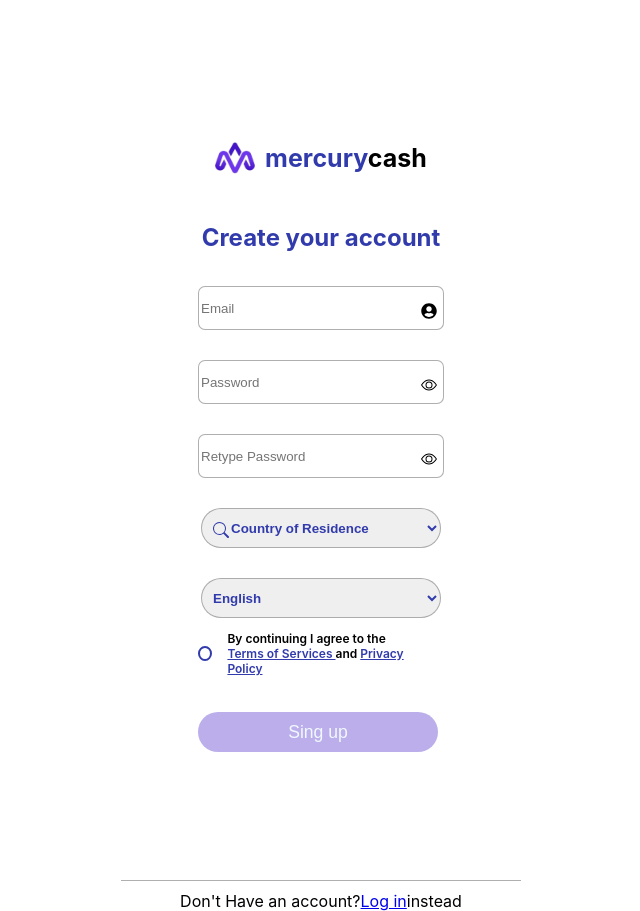
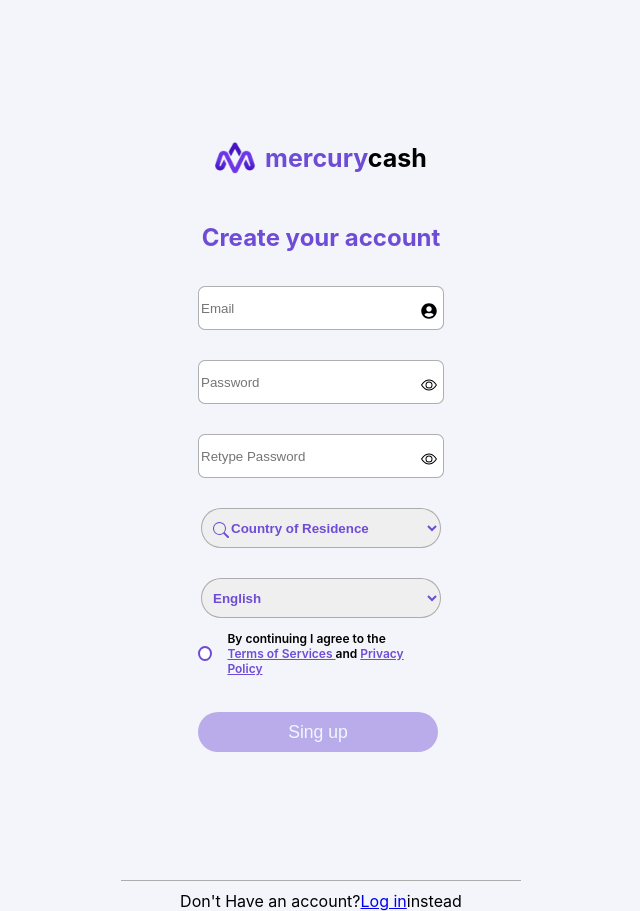
Before and after one commit to alberto8812/mercurycash, a React (Create React App) app: page /signUp in a window 1280 px wide. Shown: the whole page, without its empty margins (319-959 px from the left). Built offline with nearby package versions, Linux system fonts and the light colour scheme; data requests are answered from the project's data file.

Commit message:
color css was changue

```diff
--- a/src/components/Loadres/Loaders.css
+++ b/src/components/Loadres/Loaders.css
@@ -1,6 +1,6 @@
 
 .loader {
-    --clr: #3498db;
+    --clr: #6e4cd6;
     width: 50px;
     height: 50px;
     position: relative;
--- a/src/containers/loginuser/LoginUser.js
+++ b/src/containers/loginuser/LoginUser.js
@@ -9,6 +9,7 @@ import Loaders from '../../components/Loadres/Loaders';
 
 const LoginUser = () => {
   const [loader, setLoader] = useState(false)//hooks to implement loader
+  const [viewsPassword, setViewsPassword] = useState('password')
 
   useEffect(() => {// hooks to charge loader
     setTimeout(() => {
@@ -16,6 +17,13 @@ const LoginUser = () => {
     }, 5000);
 
     }, [])
+
+    const viewPassword=(dato)=>{
+      //funtion views password
+
+        setViewsPassword(viewsPassword==='password'?'text':'password')
+
+      }
 
 
   return (
@@ -25,7 +33,7 @@ const LoginUser = () => {
         {/*header logo an title*/}
 
          <div className='login__container-header'>
-             <div><img src={images.logo}/></div>
+             <div><img src={images.logo} alt='mercury'/></div>
               <p><span>mercury</span>cash</p>
          </div>
 
@@ -41,11 +49,11 @@ const LoginUser = () => {
              {/*input password */}
              <div>
               <input
-                type="Password"
+                type={viewsPassword}
                 placeholder='Password'
                 name='Password'
               />
-              <div>< BsEye/></div>
+              <div onClick={()=>viewPassword()}>< BsEye/></div>
               </div>
 
               <a href='mercory.com'>Forgot Password</a>
--- a/src/containers/signup/SignUP.js
+++ b/src/containers/signup/SignUP.js
@@ -63,7 +63,7 @@ const SignUP = () => {
           setLoader(()=>true)//implement loader 5s
         }, 5000);
 
-        }, [])
+        }, [dispatch])
 
 
 
@@ -86,7 +86,7 @@ const SignUP = () => {
      {!loader?<div className='signup__louder'><Loaders/></div>:<div className='signup__container'>
 
          <div className='signup__container-header'>
-             <div><img src={images.logo}/></div>
+             <div><img src={images.logo} alt='mercury'/></div>
               <p><span>mercury</span>cash</p>
          </div>
 
--- a/src/containers/signup/SignUp.scss
+++ b/src/containers/signup/SignUp.scss
@@ -107,6 +107,12 @@
                 font-weight:900;
                 color: var( --secondary-color);
                 padding: 7px;
+                option{
+                    padding-left: 30px;
+                    font-weight:900;
+                    padding: 8px;
+                    cursor: pointer;
+                }
 
             }
 
--- a/src/hooks/useSingUp.js
+++ b/src/hooks/useSingUp.js
@@ -54,7 +54,7 @@ export const useSingUp = (Value,validation) => {
     if(Object.keys(errors).length){
       //if any information miss the information won't send
       return
-    }else if(initialValue.email!=""){
+    }else if(initialValue.email!==""){
       //información exitosa ir al backend
       Swal.fire({
         title:"User Data",
--- a/src/index.css
+++ b/src/index.css
@@ -1,4 +1,5 @@
 body {
+  background: #f4f4fb ;
   margin: 0;
   font-family: -apple-system, BlinkMacSystemFont, 'Segoe UI', 'Roboto', 'Oxygen',
     'Ubuntu', 'Cantarell', 'Fira Sans', 'Droid Sans', 'Helvetica Neue',
@@ -17,7 +18,7 @@ code {
   --font-base: "DM Sans", sans-serif;
 
   --primary-color:rgba(172, 154, 231, 0.8);
-  --secondary-color: #313bac;
+  --secondary-color:  #6e4cd6;
   --border:rgba(156, 156, 156, 0.8);
 
 
```
